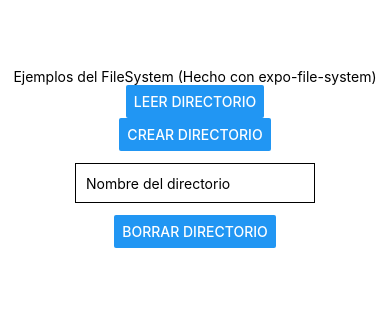
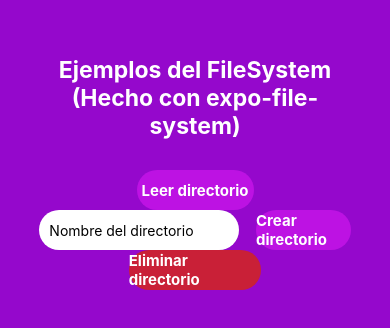
Before and after one commit to Vartencito/dai-filesystem2, a React Native app: screen / in a window 390 px wide. Shown: the part 264-592 px from the top of the page. Built offline with nearby package versions, Linux system fonts and the light colour scheme.

Commit message:
diseño fachero

```diff
--- a/App.js
+++ b/App.js
@@ -1,6 +1,6 @@
 import React, { useState, useEffect } from 'react';
 import { StatusBar } from 'expo-status-bar';
-import { StyleSheet, Text, View, Button, Image, TextInput } from 'react-native';
+import { StyleSheet, Text, View, Button, Image, TextInput, Pressable } from 'react-native';
 import * as FileSystem from 'expo-file-system';
 
 export default function App() {
@@ -54,31 +54,36 @@ export default function App() {
 
   return (
     <View style={styles.container}>
-      <Text>Ejemplos del FileSystem {`(Hecho con expo-file-system)`}</Text>
+      <Text style={styles.titulo}>Ejemplos del FileSystem {`(Hecho con expo-file-system)`}</Text>
       <Text></Text>
-      <Button
-        onPress={readDirectory}
-        title="Leer directorio"
-        style={styles.button}
-      />
+      <Pressable
+      onPress={readDirectory}
+      style={styles.boton}>
+        <Text style={styles.texto}>Leer directorio</Text>
+        </Pressable>
       <Text></Text>
-      <Button
-        onPress={createDirectory}
-        title="Crear directorio"
-        style={styles.button}
-      />
-      <Text></Text>
+
+      <View style={{flexDirection: 'row', justifyContent: "space-evenly"}}>
       <TextInput
       style={styles.input}
       onChangeText={setNombreDirectorio}
       placeholder={'Nombre del directorio'}
       />
+        <Text></Text>
+      <Pressable
+      onPress={createDirectory}
+      style={styles.boton}>
+        <Text style={styles.texto}>Crear directorio</Text>
+        </Pressable>
+
+      </View>
       <Text></Text>
-      <Button
-        onPress={deleteDirectory}
-        title="Borrar directorio"
-        style={styles.button}
-      />
+
+      <Pressable
+      onPress={deleteDirectory}
+      style={styles.botonEliminar}>
+        <Text style={styles.texto}>Eliminar directorio</Text>
+        </Pressable>
       <StatusBar style="auto" />
     </View>
   );
@@ -86,15 +91,46 @@ export default function App() {
 
 const styles = StyleSheet.create({
   container: {
+    //#bd12e3
     flex: 1,
-    backgroundColor: '#fff',
+    backgroundColor: '#9508cc',
     alignItems: 'center',
     justifyContent: 'center',
   },
   input:{
     height: 40,
-    margin: 12,
-    borderWidth: 1,
     padding: 10,
+    backgroundColor: "#FFF",
+    borderRadius: 100,
+    marginRight: "4%",
+    width: 200
+  },
+  boton:{
+    borderRadius: 100,
+    backgroundColor: "#bd12e3",
+    height: 40,
+    width: "30%",
+    justifyContent: "center",
+    alignItems: "center"
+  },
+  texto:{
+    color: "#FFF",
+    fontSize: 15,
+    fontWeight: "bold"
+  },
+  botonEliminar:{
+    borderRadius: 100,
+    backgroundColor: "#c92037",
+    height: 40,
+    width: "34%",
+    justifyContent: "center",
+    alignItems: "center"
+  },
+  titulo:{
+    color: "#FFF",
+    fontSize: 23,
+    textAlign: "center",
+    fontWeight: "bold",
+    margin: 30
   }
 });
```
Also changed, not shown: 1 other file (tests, documents, lock files or other folders).
